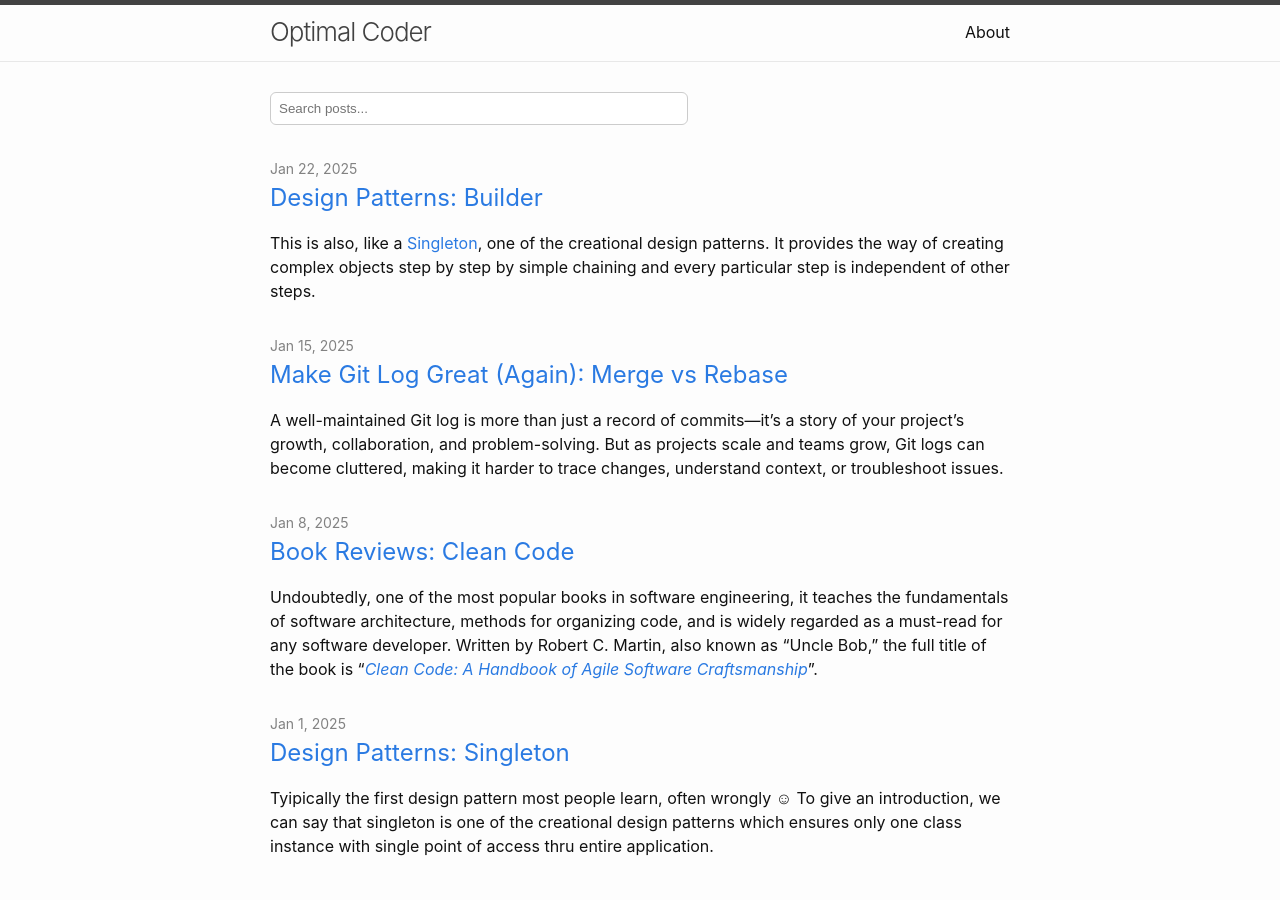
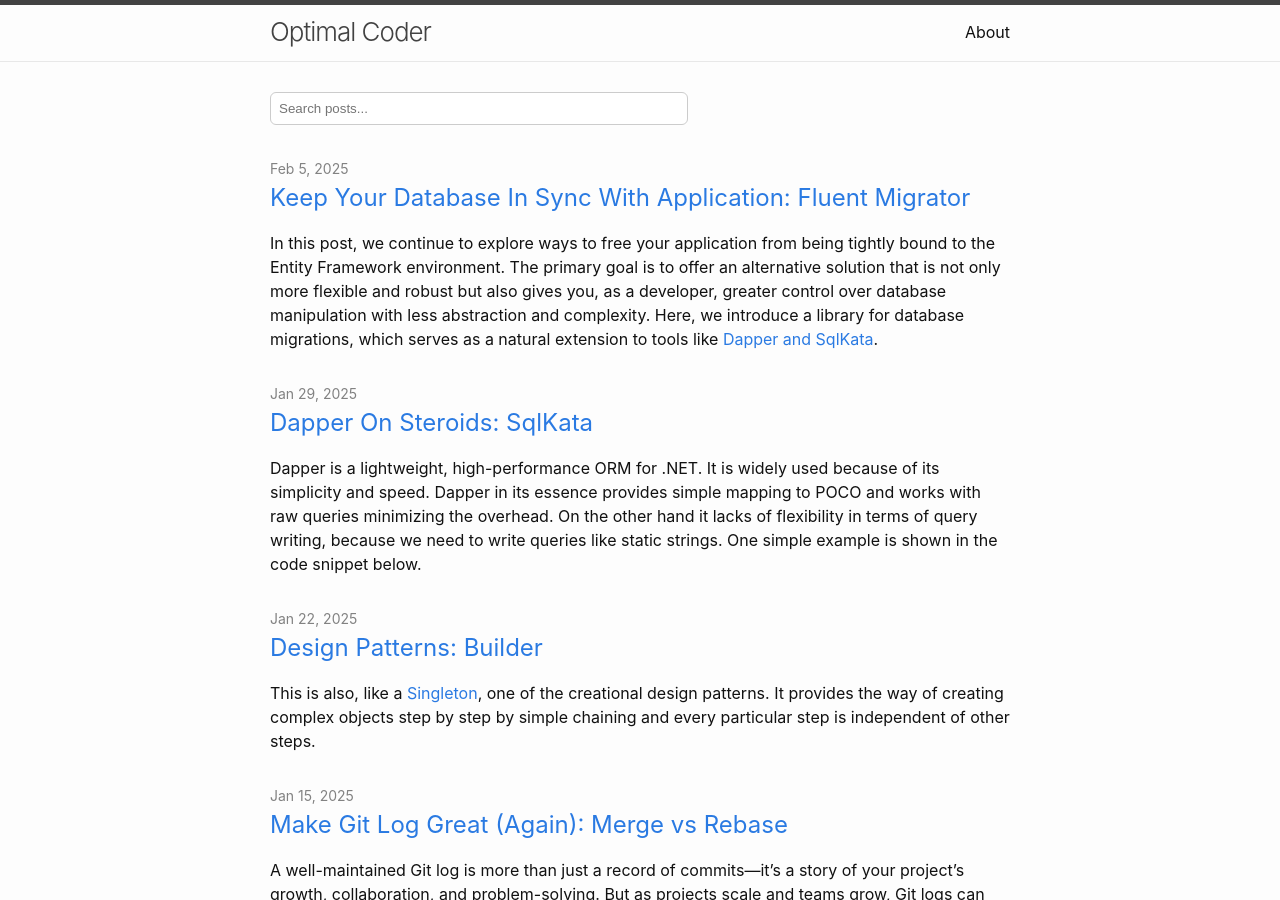
Before and after one commit to mirnes-mrkaljevic/mirnes-mrkaljevic.github.io, a Jekyll site: the page built from docs/index.markdown, in a window 1280 px wide and 900 px high. Built offline with Jekyll 4.4.1, drawn with Linux system fonts in a browser that asks for light colours; comment, search, counter and statistics services are not loaded.

Commit message:
sql kata and fluent migrator

````diff
--- a/docs/_posts/2025-01-01-design-patterns-builder.markdown
+++ b/docs/_posts/2025-01-22-design-patterns-builder.markdown
@@ -4,7 +4,7 @@
 date:   2025-01-22
 tags: [builder,csharp,softwaredevelopment,designpatterns]
 ---
-This is also, like a [Singleton](https://dev.to/mirnes_mrkaljevic/design-patterns-singleton-2ka7), one of the creational design patterns. It provides the way of creating complex objects step by step by simple chaining and every particular step is independent of other steps.
+This is also, like a [Singleton](https://mirnes-mrkaljevic.github.io/2025/01/01/design-patterns-singleton.html), one of the creational design patterns. It provides the way of creating complex objects step by step by simple chaining and every particular step is independent of other steps.
 
 Let us dive into the real example of usage. For showing purpose we have created an example in C# which creates simple SQL queries using described pattern.
 
--- /dev/null
+++ b/docs/_posts/2025-01-29-dapper-on-steroids-sqlkata.markdown
@@ -0,0 +1,48 @@
+---
+layout: post
+title:  "Dapper On Steroids: SqlKata"
+date:   2025-01-29
+tags: [csharp,sqlkata,dapper,entityframework]
+---
+Dapper is a lightweight, high-performance ORM for .NET. It is widely used because of its simplicity and speed. Dapper in its essence provides simple mapping to POCO and works with raw queries minimizing the overhead. On the other hand it lacks of flexibility in terms of query writing, because we need to write queries like static strings. One simple example is shown in the code snippet below.
+
+```csharp
+using System;
+using System.Data.SqlClient;
+using Dapper;
+
+class Program
+{
+    static void Main(string[] args)
+    {
+        using (var connection = new SqlConnection("connection_string"))
+        {
+            connection.Open();
+
+            string sql = "SELECT * FROM Companies";
+            var companies = connection.Query<Company>(sql);
+        }
+    }
+}
+```
+
+With the lack of flexibility in query construction, we would be in temptation to go for Entity Framework or some other heavy weight ORM, but there is also a simple library ([SqlKata](https://sqlkata.com/)) which provides a decent flexibility in query construction and also keeps a full control over the generated query and we don't need to trade of the execution speed.
+
+The library itself is mostly based on [Builder Design Pattern](https://mirnes-mrkaljevic.github.io/2025/01/22/design-patterns-builder.html) that is used for constructing queries. In the code snipet below is a simple example how to use the library.
+
+```csharp
+var connection = new SqlConnection("connection string example");
+var compiler = new SqlServerCompiler();
+var db = new QueryFactory(connection, compiler);
+var query = db.Query("Companies")
+    .Select("Id", "Name")
+    .Where("IsActive", true)
+    .OrderBy("Name")
+    .Limit(10);
+```
+
+
+
+
+
+The library also supports all other SQL comamnds, so it is worth to check it if you want to keep your query generation lighweight, simple and in your full control, what we cannot say for Entity Framework. Of course, this cannot be a full alternative to Entity Framework, but it can replace it in most cases.
--- /dev/null
+++ b/docs/_posts/2025-02-05-keep-your-database-in-sync-with-application-fluent-migrator.md
@@ -0,0 +1,92 @@
+---
+layout: post
+title:  "Keep Your Database In Sync With Application: Fluent Migrator"
+date:   2025-02-05
+tags: [csharp,database,migrations,entityframework]
+---
+In this post, we continue to explore ways to free your application from being tightly bound to the Entity Framework environment. The primary goal is to offer an alternative solution that is not only more flexible and robust but also gives you, as a developer, greater control over database manipulation with less abstraction and complexity. Here, we introduce a library for database migrations, which serves as a natural extension to tools like [Dapper and SqlKata](https://mirnes-mrkaljevic.github.io/2025-01-29-dapper-on-steroids-sqlkata.html).
+
+## Fluent Migrator
+
+[Fluent Migrator](https://fluentmigrator.github.io/) is a library designed for managing database migrations, giving you complete control over the execution and how migrations are written. It offers greater flexibility compared to standard EF migrations, which are closely tied to EF entities and generated automatically, often accompanied by additional overhead, including extra snapshot files.
+
+In the code snippet below, you’ll find a simple migration class. This class includes two methods that override the base `Migration` class, allowing you to define your migration. This is all you need to create a migration.
+
+
+
+```csharp
+using FluentMigrator;
+
+[Migration(2025011801)]
+public class Mig2025011801Init : Migration
+{
+    public override void Up()
+    {
+        Create.Table("Company")
+            .WithColumn("Id").AsInt32().PrimaryKey().Identity()
+            .WithColumn("Name").AsString(255).NotNullable()
+    }
+
+    public override void Down()
+    {
+        Delete.Table("Company");
+    }
+}
+
+
+
+```
+
+Additionally, when starting the project, we need to configure FluentMigrator to locate the migration classes and define how they should be executed. This is demonstrated in the code snippet below.
+
+```csharp
+using FluentMigrator.Runner;
+using Microsoft.Extensions.DependencyInjection;
+
+class Program
+{
+    static void Main(string[] args)
+    {
+        var serviceProvider = CreateServices();
+
+        using (var scope = serviceProvider.CreateScope())
+        {
+            UpdateDatabase(scope.ServiceProvider);
+        }
+    }
+
+    private static IServiceProvider CreateServices()
+    {
+        return new ServiceCollection()
+            .AddFluentMigratorCore()
+            .ConfigureRunner(rb => rb
+                .AddSqlServer()
+                .WithGlobalConnectionString("conn string")
+                .ScanIn(typeof(Mig2025011801Init).Assembly).For.Migrations())
+            .AddLogging(lb => lb.AddFluentMigratorConsole())
+            .BuildServiceProvider(false);
+    }
+
+    private static void UpdateDatabase(IServiceProvider serviceProvider)
+    {
+        var runner = serviceProvider.GetRequiredService<IMigrationRunner>();
+        runner.MigrateUp();
+    }
+}
+
+
+
+```
+
+## Conclusion
+
+In conclusion, let us show one table where we see simple comparison between FluentMigrator and EF migrations. This can help you to decide which migration library to use for your next or existing project.
+
+| Fluent Migrator | EF Migrations |
+| --- | --- |
+| Schema migrations for databases with full control over structure | Built-in to EF for schema migrations tied to EF models |
+| Independent of ORM (works with raw ADO.NET, Dapper, or others) | Closely integrated with Entity Framework |
+| Requires writing migrations manually, which can be verbose but provides full control. | Migrations are auto-generated and customizable in C#. |
+| Allows full control, suitable for existing schemas | Focused on Code First or Model First approaches |
+| Explicitly define Down() methods for each migration. Provides precise control over rollback logic | Rollbacks involve reverting migrations using commands like Update-Database -TargetMigration |
+| Integrates well into CI/CD pipelines as a standalone migration tool. Can be used independently of application deployment | Integrated into EF workflows, making deployment tied to EF-related commands. Often relies on the application's context to execute migrations |
````
